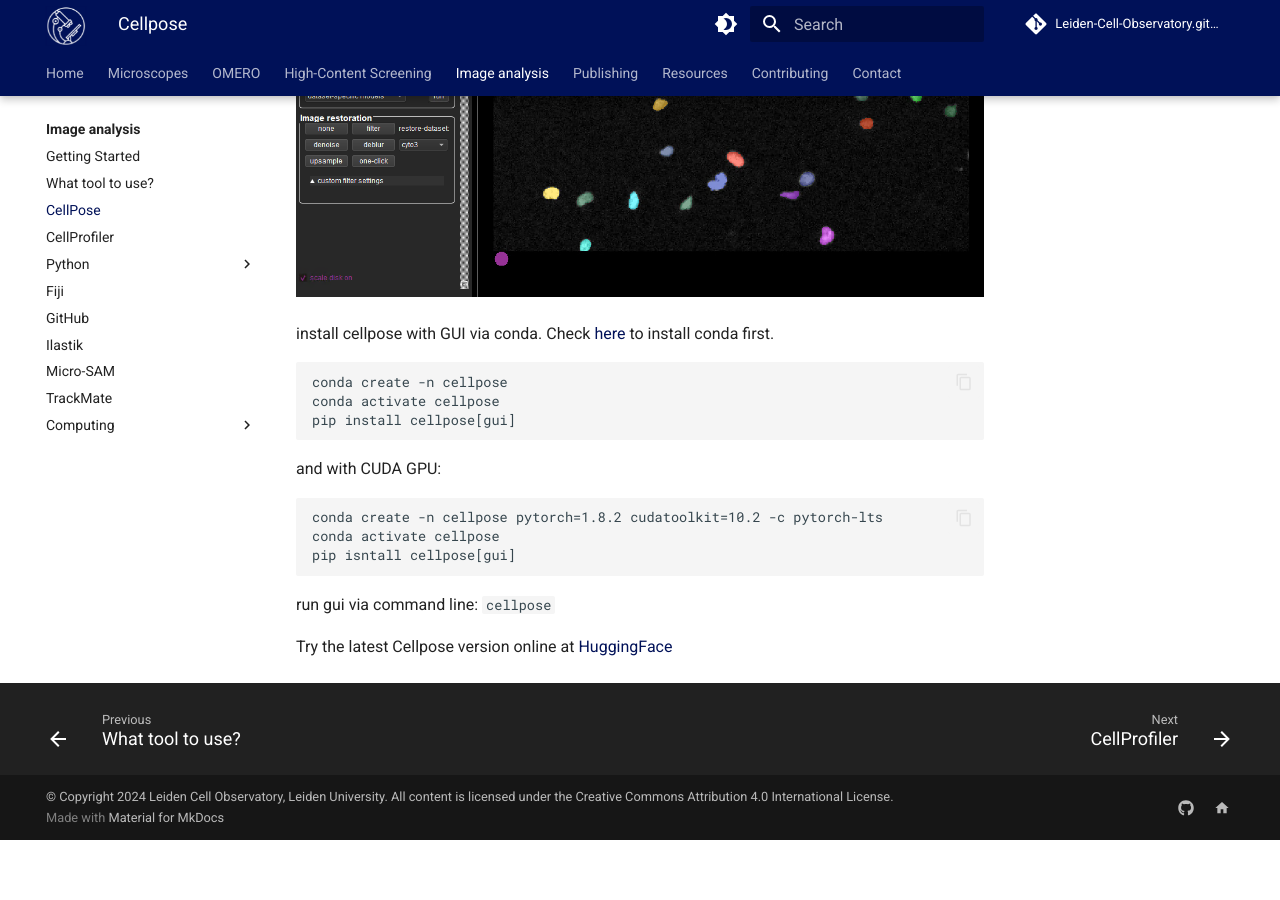
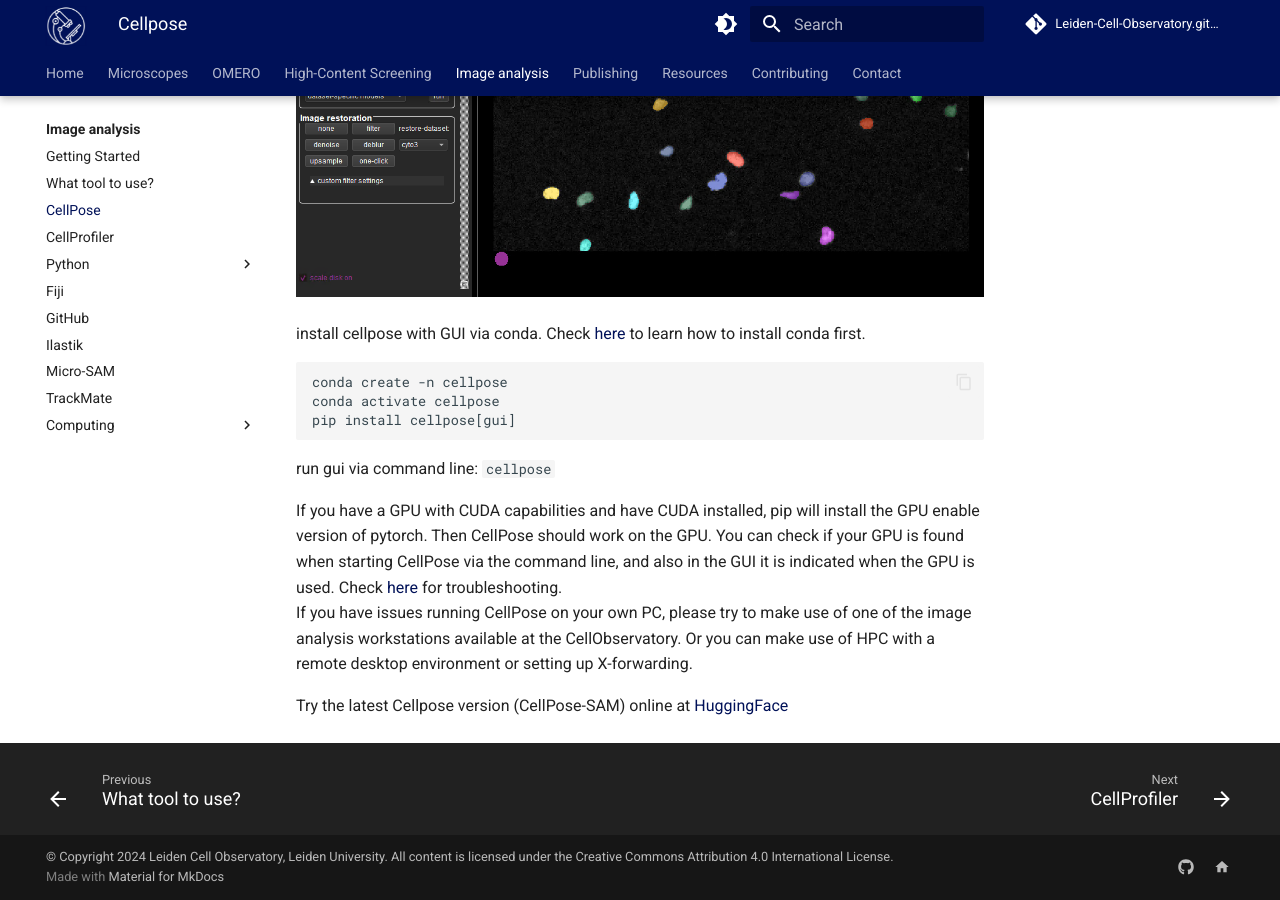
Before and after one commit to Leiden-Cell-Observatory/Leiden-Cell-Observatory.github.io, an MkDocs documentation site: the page built from docs/analysis/cellpose.md, in a window 1280 px wide and 900 px high, scrolled down 608 px. Built offline with MkDocs 1.6.1 and Material for MkDocs 9.7.7, drawn with Linux system fonts in a browser that asks for light colours; comment, search, counter and statistics services are not loaded; before the commit the page ends 1448 px from its top, so only the background shows below that.

Commit message:
Update cellpose.md

````diff
--- a/docs/analysis/cellpose.md
+++ b/docs/analysis/cellpose.md
@@ -14,20 +14,16 @@
 
 ![cellpose.png](images/cellpose_01.png)
 
-install cellpose with GUI via conda. Check [here](conda.md) to install conda first.
+install cellpose with GUI via conda. Check [here](conda.md) to learn how to install conda first.
 ```
 conda create -n cellpose
 conda activate cellpose
 pip install cellpose[gui]
 ```
 
-and with CUDA GPU:
-```
-conda create -n cellpose pytorch=1.8.2 cudatoolkit=10.2 -c pytorch-lts
-conda activate cellpose
-pip isntall cellpose[gui]
-```
-
 run gui via command line: ```cellpose```
 
-Try the latest Cellpose version online at [HuggingFace](https://huggingface.co/spaces/mouseland/cellpose)
+If you have a GPU with CUDA capabilities and have CUDA installed, pip will install the GPU enable version of pytorch. Then CellPose should work on the GPU. You can check if your GPU is found when starting CellPose via the command line, and also in the GUI it is indicated when the GPU is used. Check [here](https://github.com/MouseLand/cellpose#gpu-version-cuda-on-windows-or-linux) for troubleshooting.
+If you have issues running CellPose on your own PC, please try to make use of one of the image analysis workstations available at the CellObservatory. Or you can make use of HPC with a remote desktop environment or setting up X-forwarding.
+
+Try the latest Cellpose version (CellPose-SAM) online at [HuggingFace](https://huggingface.co/spaces/mouseland/cellpose)
````
